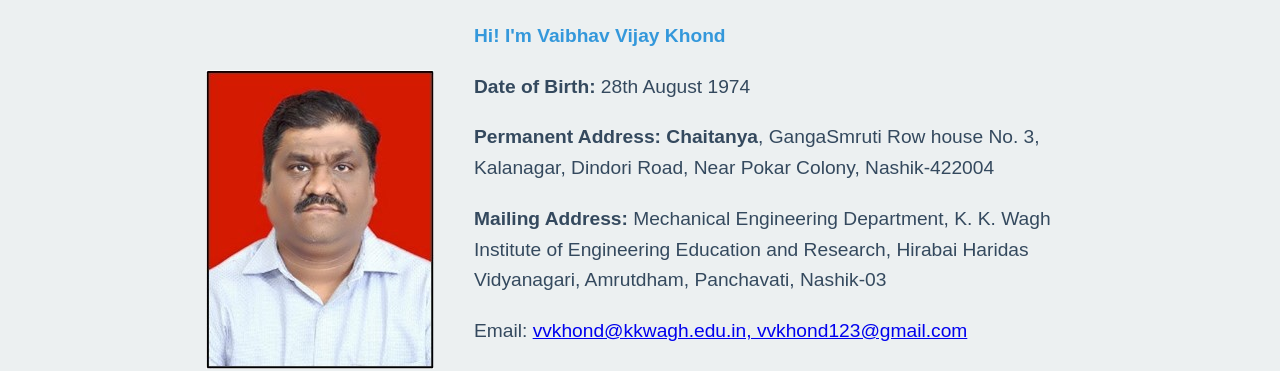
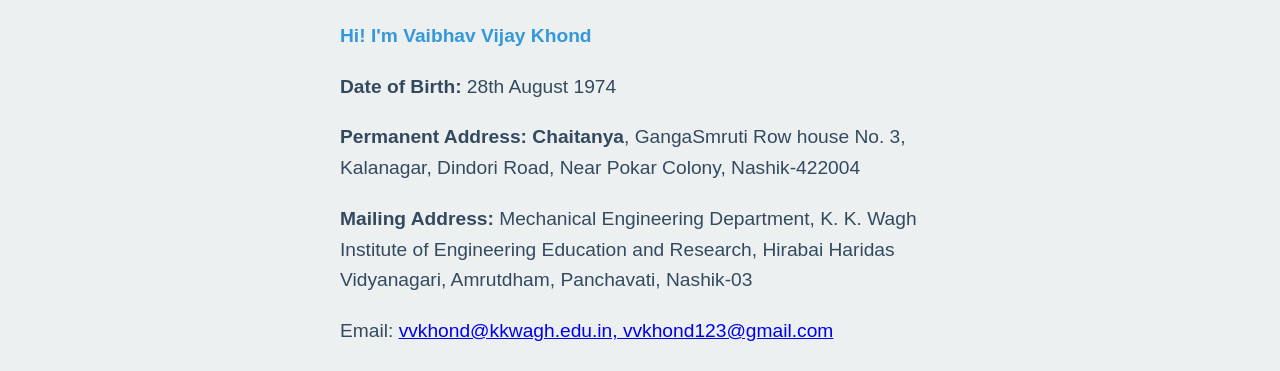
Before and after one commit to vvkhond/my_website, a plain HTML site: page index.html in a window 1280 px wide. Shown: the part 443-814 px from the top of the page. Drawn offline with Linux system fonts and the light colour scheme.

Commit message:
index.html

```diff
--- a/index.html
+++ b/index.html
@@ -20,7 +20,6 @@
     <section id="about">
         <h2>About Me</h2>
         <div class="about-content">
-            <img src="vaibhav_photo.jpg" alt="Your Photo" >
             <div class="about-text">
                 <p>Hi! I'm Vaibhav Vijay Khond</p>
                 <p><b>Date of Birth:</b> 28th August 1974 </p>
```
